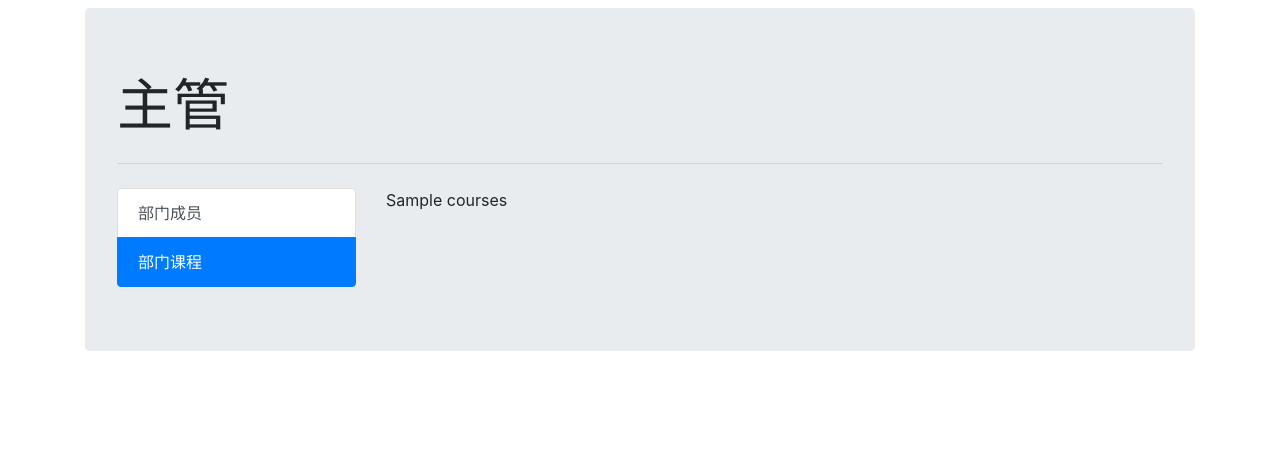
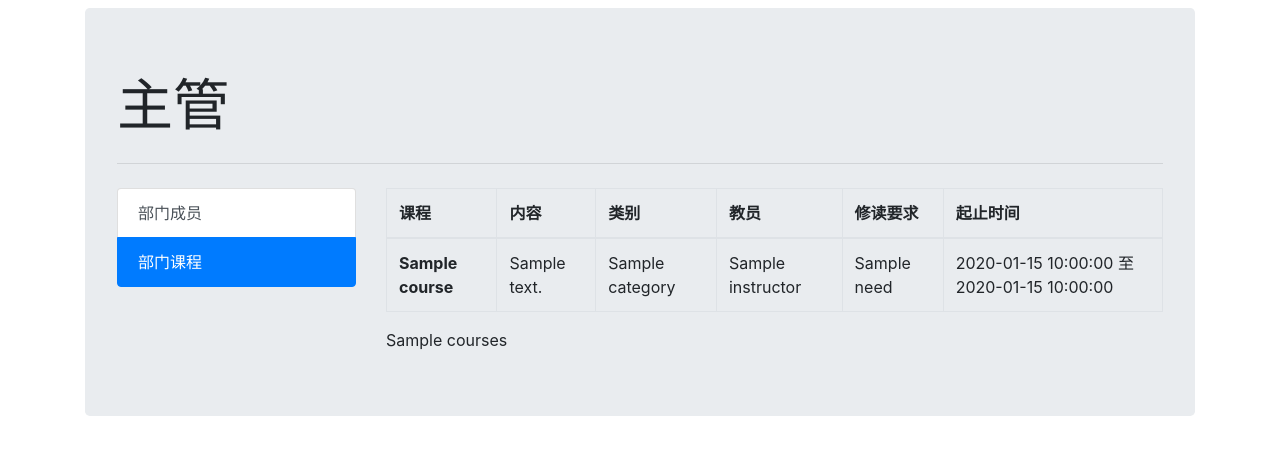
Before and after one commit to YC-Yuan/DataBaseDesign, a Python web app: template PJ/flask/templates/leader.html in a window 1280 px wide, after a click on "部门课程". Shown: the top 455 px of the page. Run offline with Jinja, Linux system fonts and the light colour scheme; the template is opened without the code that fills it: most values are stand-ins (such as "Sample title", 1, 10 or a date in 2020); some libraries are stand-ins or nearby versions.

Commit message:
leader-courses

```diff
--- a/PJ/flask/modules/route.py
+++ b/PJ/flask/modules/route.py
@@ -41,7 +41,7 @@ def leader(user_id):
     # 查找所管理部门员工信息
     employee = dao_employee.get_employee_by_dept(dept=dept)
     # 查找所管理部门课程信息
-    courses = dao_dept.get_dept_course(dept_name=dept)
+    courses = dao_course.get_dept_course(dept_name=dept)
     return render_template('/leader.html',
                            employee=employee, courses=courses)
 
--- a/PJ/flask/templates/leader.html
+++ b/PJ/flask/templates/leader.html
@@ -52,6 +52,30 @@
                     </div>
                     <div class="tab-pane fade" id="list-course" role="tabpanel" aria-labelledby="list-profile-list">
                         {# 部门所开课程 #}
+                        <table class="table table-bordered">
+                            <thead>
+                            <tr>
+                                <th scope="col">课程</th>
+                                <th scope="col">内容</th>
+                                <th scope="col">类别</th>
+                                <th scope="col">教员</th>
+                                <th scope="col">修读要求</th>
+                                <th scope="col">起止时间</th>
+                            </tr>
+                            </thead>
+                            <tbody>
+                            {% for course in courses %}
+                                <tr>
+                                    <th scope="row">{{ course.name }}</th>
+                                    <td>{{ course.content }}</td>
+                                    <td>{{ course.category }}</td>
+                                    <td>{{ course.instructor }}</td>
+                                    <td>{{ course.need }}</td>
+                                    <td>{{ course.start_time }} 至 {{ course.end_time }}</td>
+                                </tr>
+                            {% endfor %}
+                            </tbody>
+                        </table>
                         {{ courses }}
                     </div>
                 </div>
```
Also changed, not shown: PJ/flask/dao/dao_course.py (+24 -0 lines), PJ/flask/dao/dao_dept.py (+2 -24 lines).
